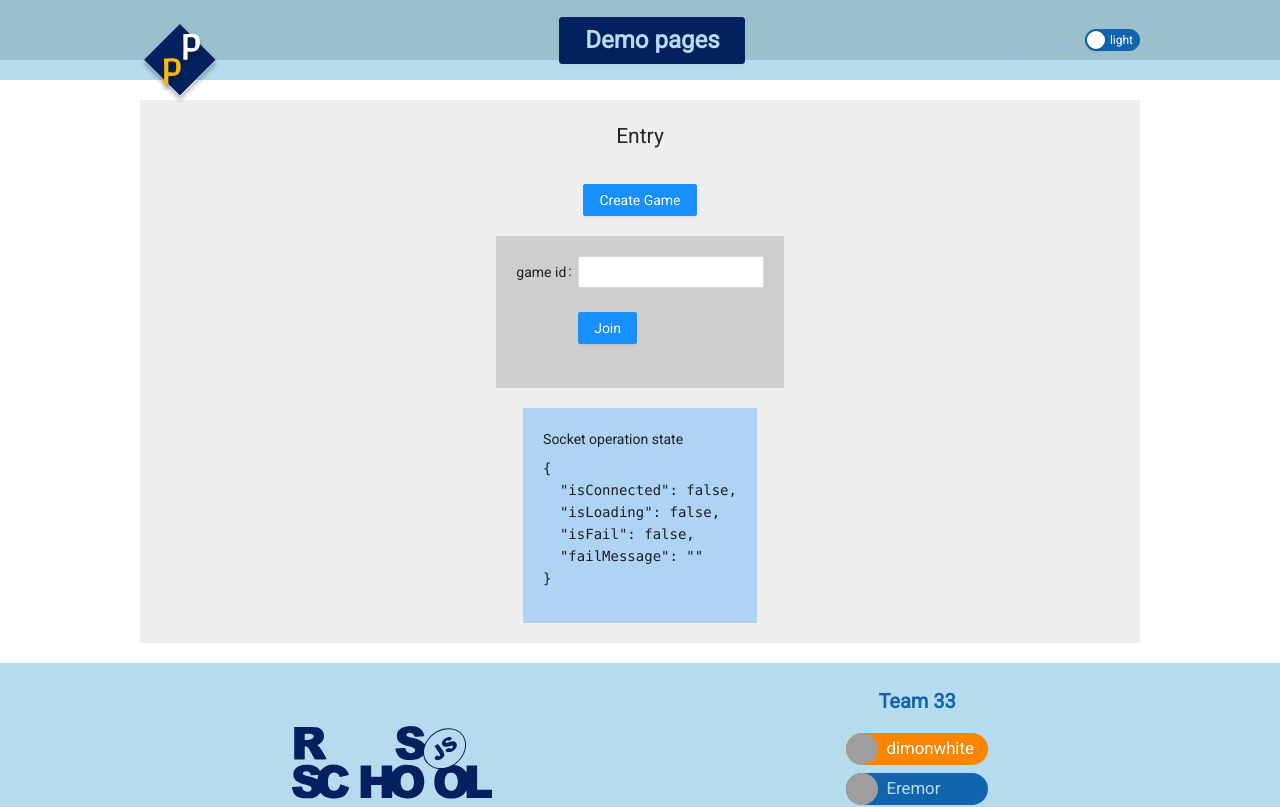
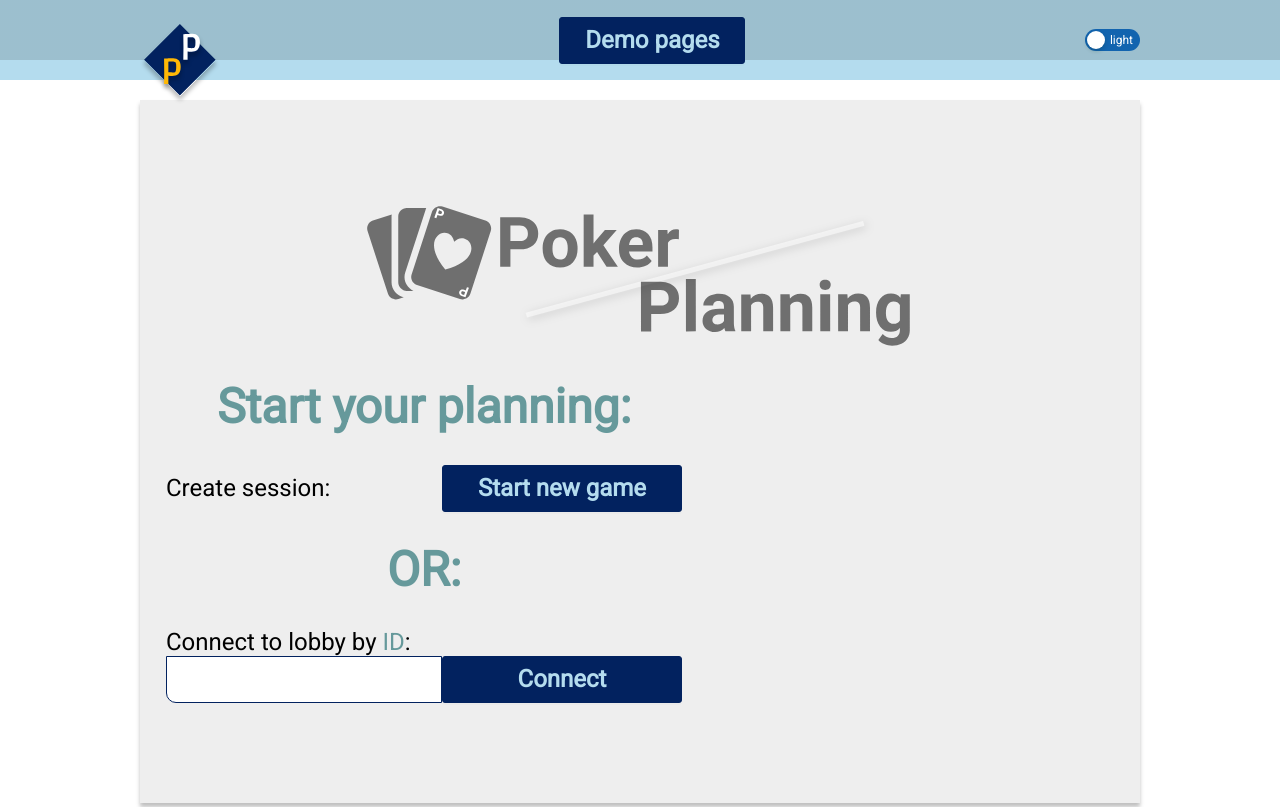
Before and after one commit to fronte-finem/RSS_React-2021Q3_Team-33_Pointing-Poker, a React (Vite) app: page / in a window 1280 px wide. Shown: the top 807 px of the page. Built offline with nearby package versions, Linux system fonts and the light colour scheme; grey boxes are pictures that could not be loaded.

Commit message:
refactor: include main-page to game-router

```diff
--- a/client/src/components/pages/game-router/game-router.tsx
+++ b/client/src/components/pages/game-router/game-router.tsx
@@ -2,7 +2,7 @@ import React from 'react';
 import { observer } from 'mobx-react-lite';
 import { useGameService } from '@client/providers/game-service';
 import { GamePage } from '@client/services/game-state';
-import { PageGameEntryDemo } from '@client/components/pages/demo/game-page-entry';
+import { MainPage } from '@client/components/pages/main-page/main-page';
 import { PageLobby } from '@client/components/pages/lobby/lobby';
 import { useHistory, useParams } from 'react-router-dom';
 
@@ -18,7 +18,7 @@ export const PageGameRouter: React.FC = observer(() => {
 
   return (
     <div>
-      {gameState.page === GamePage.ENTRY && <PageGameEntryDemo />}
+      {gameState.page === GamePage.ENTRY && <MainPage />}
       {gameState.page === GamePage.LOBBY && <PageLobby />}
       {gameState.page === GamePage.GAME && <div>Page Game</div>}
       {gameState.page === GamePage.RESULTS && <div>Page Game Results</div>}
```
